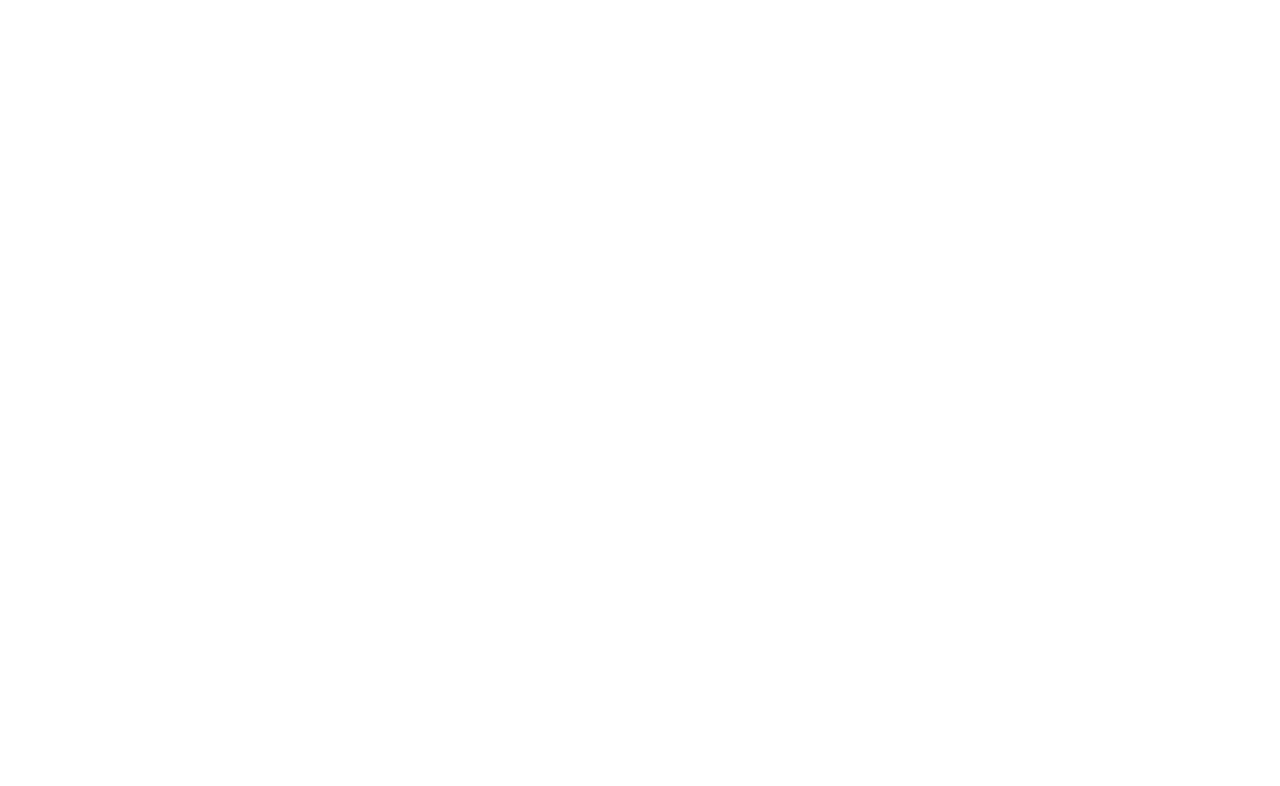
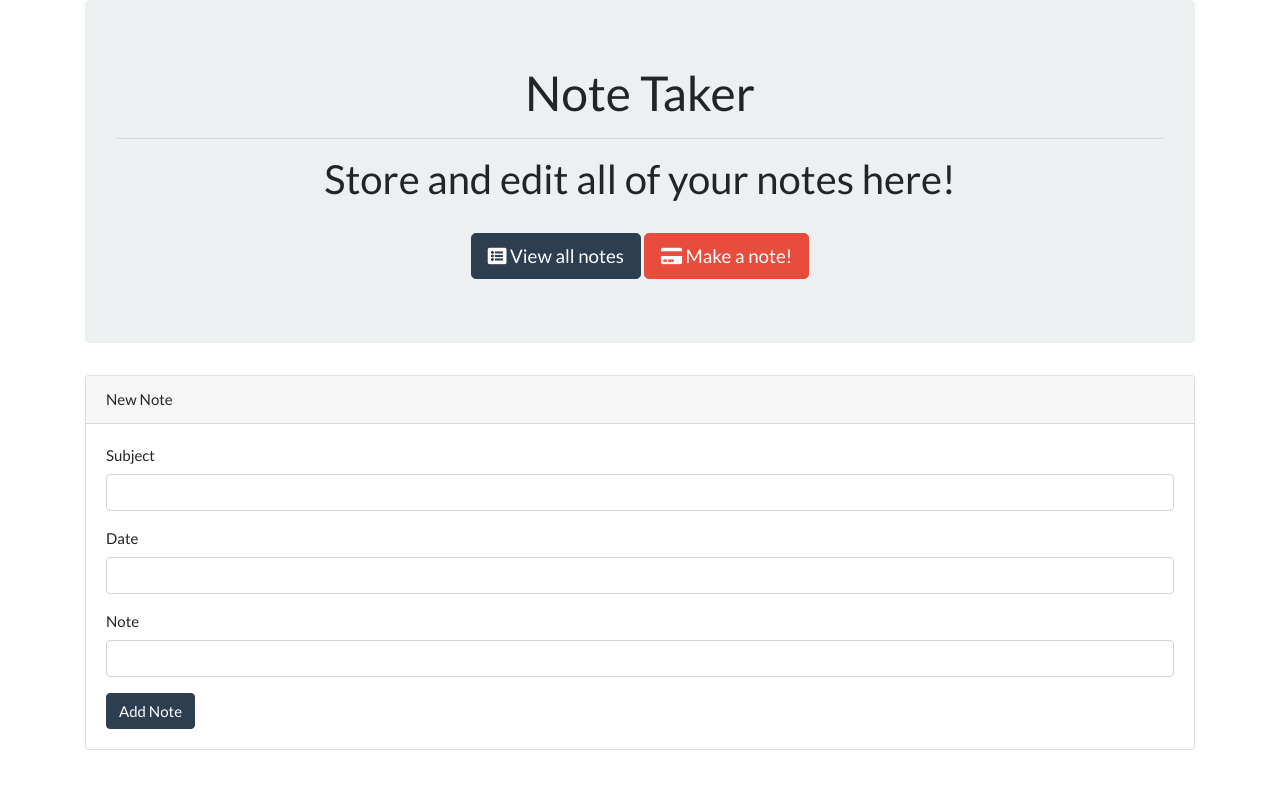
Before and after one commit to carlamanosa/Note-Taker, a plain HTML site: page public/notes.html in a window 1280 px wide. Drawn offline with nearby package versions, Linux system fonts and the light colour scheme.

Commit message:
committing updated html

```diff
--- a/db/package.json
+++ b/db/package.json
@@ -7,5 +7,8 @@
     "test": "echo \"Error: no test specified\" && exit 1"
   },
   "author": "",
-  "license": "ISC"
+  "license": "ISC",
+  "dependencies": {
+    "express": "^4.17.1"
+  }
 }
--- a/public/notes.html
+++ b/public/notes.html
@@ -13,6 +13,51 @@
 </head>
 
 <body>
+
+    <div class="container">
+
+        <div class="jumbotron">
+            <h1 class="text-center">Note Taker</h1>
+            <hr>
+            <h2 class="text-center">Store and edit all of your notes here!</h2>
+            <br>
+
+            <div class="text-center">
+                <a href="./index.html"><button class="btn btn-lg btn-primary"><span class="fa fa-list-alt"></span> View all notes</button></a>
+                <a href="./notes.html"><button class="btn btn-lg btn-danger"><span class="fa fa-credit-card"></span> Make
+                        a note!</button></a>
+            </div>
+
+        </div>
+        <!-- Actual Note -->
+        <div class="card">
+            <div class="card-header">
+              New Note
+            </div>
+            <div class="card-body">
+              <form role="form">
+                <div class="form-group">
+                  <label for="subject-name">Subject</label>
+                  <input type="text" class="form-control" id="reserve-name">
+                </div>
+                <div class="form-group">
+                  <label for="date">Date</label>
+                  <input type="text" class="form-control" id="reserve-phone">
+                </div>
+                <div class="form-group">
+                  <label for="notes">Note</label>
+                  <input type="text" class="form-control" id="reserve-email">
+                </div>
+
+                <button type="submit" class="btn btn-primary submit">Add Note</button>
+              </form>
+            </div>
+          </div>
+        </div>
+
+
+
+
   <script src="https://cdnjs.cloudflare.com/ajax/libs/jquery/3.3.1/jquery.min.js"></script>
   <script src="/assets/js/index.js"></script>
 </body>
```
Also changed, not shown: public/index.html (+18 -0 lines), 1 other file.
